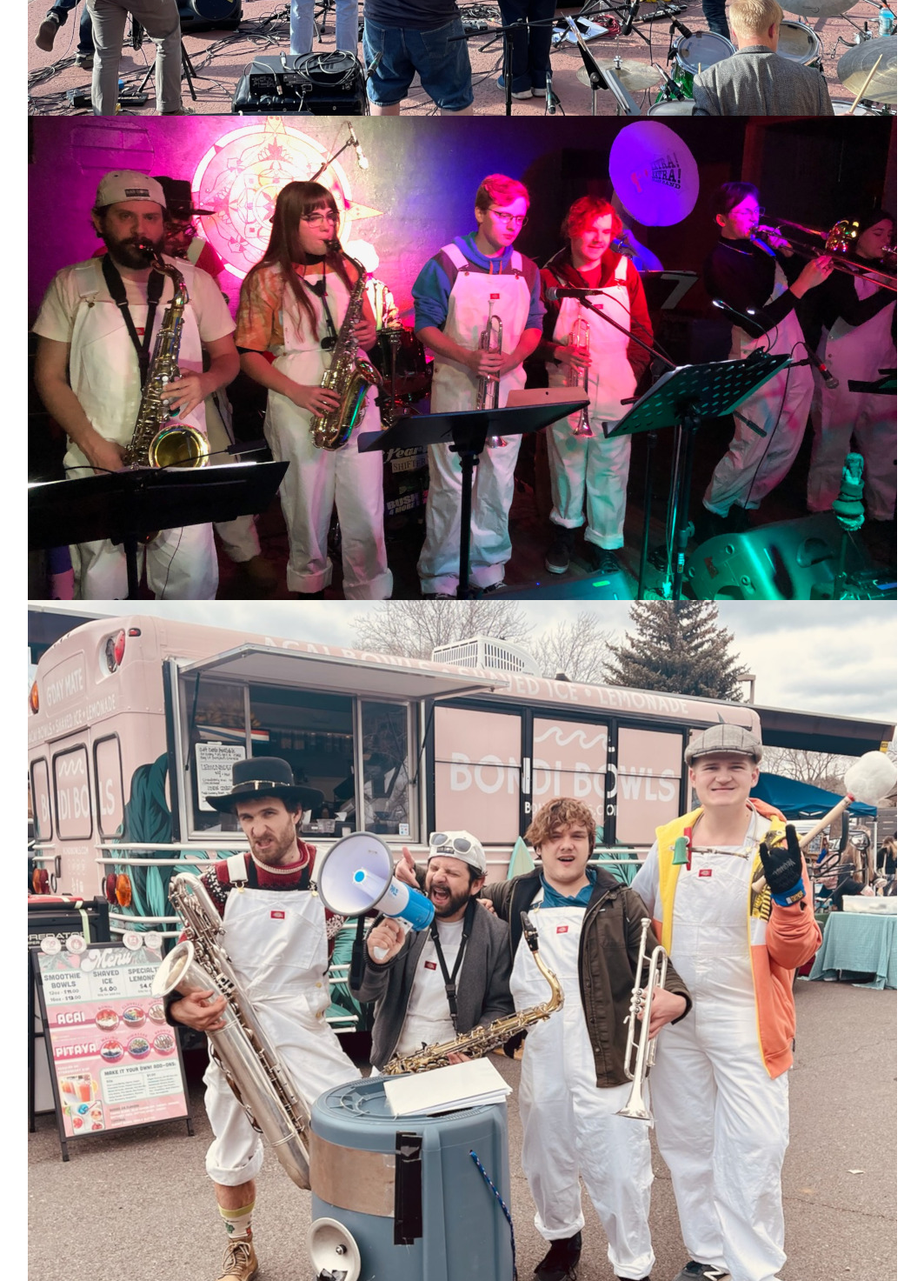
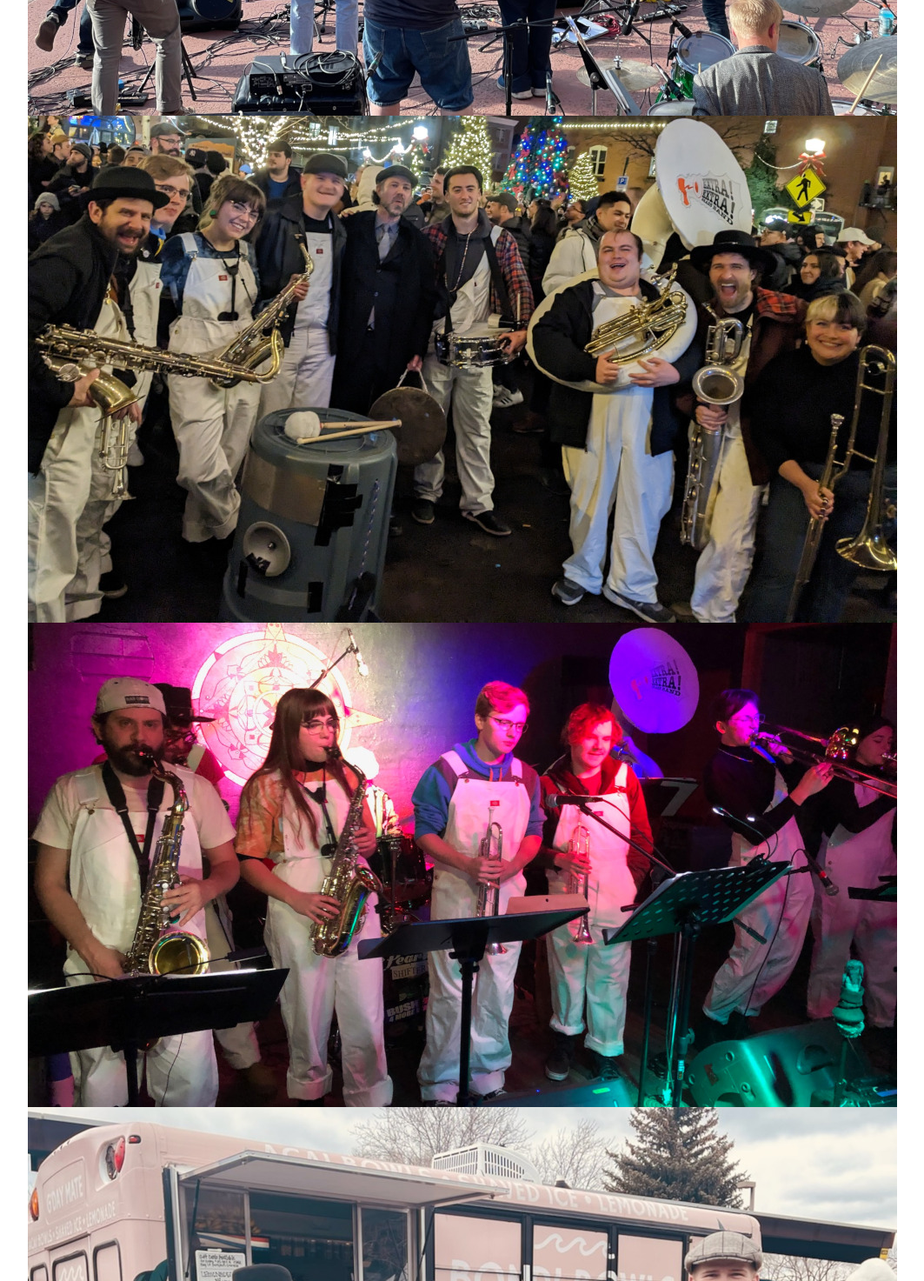
Before and after one commit to ExtraExtraBrassBand/ExtraExtraBrassBand.github.io, a plain HTML site: page index.html in a window 1280 px wide. Shown: the part 680-2153 px from the top of the page at 87% size, without its empty margins (108-1171 px from the left). Drawn offline with nearby package versions, Linux system fonts and the light colour scheme.

Commit message:
new yeasr

```diff
--- a/index.html
+++ b/index.html
@@ -55,6 +55,9 @@
       <img src="heritage.jpg" alt="hello"></img>
     </div>
     <div class="newcontainer">
+      <img src="2023-01-01-new-years-1000x583.jpg" alt="hello"></img>
+    </div>
+    <div class="newcontainer">
       <img src="2022-12-10-flag-brew-side-1000x557.jpg" alt="hello"></img>
     </div>
     <div class="newcontainer">
```
Also changed, not shown: 2023-01-01-new-years-1000x583.jpg (added), 2023-01-01-new-years.jpg (added).
